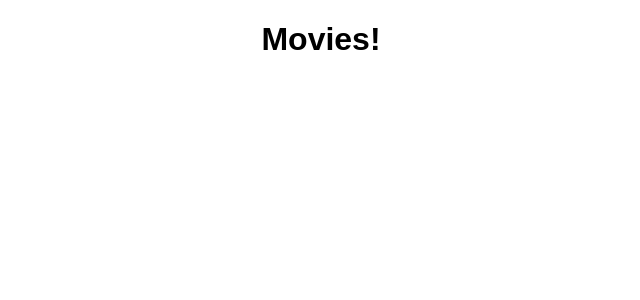
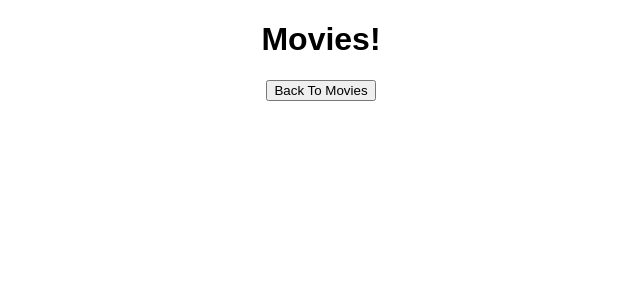
Before and after one commit to KellyDanger/movie-sagas, a React (Create React App) app: page /#/details in a window 1280 px wide. Shown: the top 300 px of the page, without its empty margins (319-959 px from the left). Built offline with nearby package versions, Linux system fonts and the light colour scheme.

Commit message:
added back to movies button

```diff
--- a/src/components/Details/Details.js
+++ b/src/components/Details/Details.js
@@ -3,7 +3,9 @@ import { connect } from 'react-redux';
 
 
 class Details extends Component {
-
+  handleClick = () => {
+    this.props.history.push('/');
+  }
 
   render() {
 
@@ -17,8 +19,9 @@ class Details extends Component {
       </>
       }
       {this.props.reduxState.details.map((movie) => {
-        return <p>{movie.name}</p>
+        return <p key={movie.name}>{movie.name}</p>
       })}
+      <button onClick={this.handleClick}>Back To Movies</button>
       </div>
     )
   }
```
